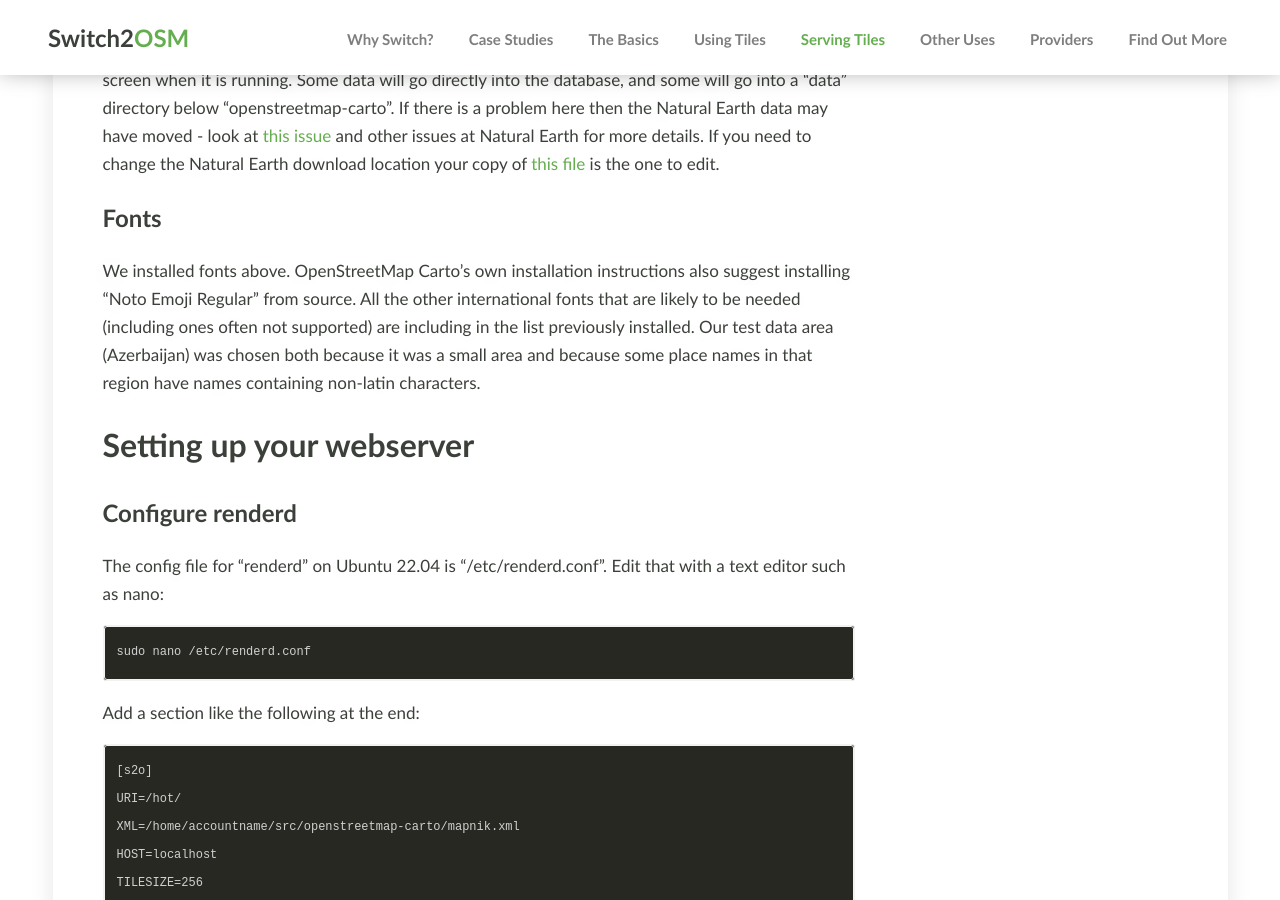
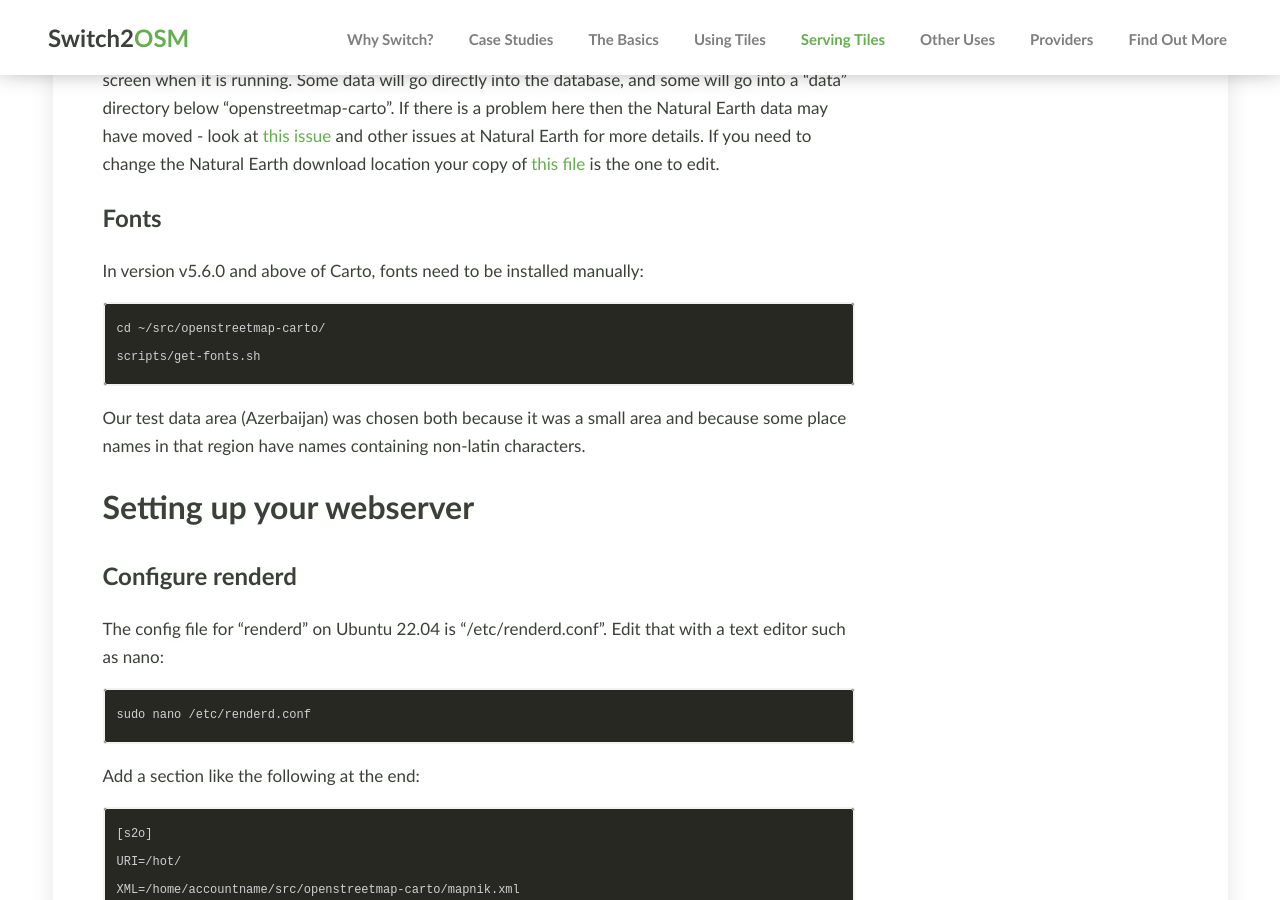
Before and after one commit to switch2osm/switch2osm, a Jekyll site: the page built from serving-tiles/manually-building-a-tile-server-ubuntu-22-04-lts.md, in a window 1280 px wide and 900 px high, scrolled down 6874 px. Built offline with Jekyll 4.4.1, drawn with Linux system fonts in a browser that asks for light colours; comment, search, counter and statistics services are not loaded.

Commit message:
Update manually-building-a-tile-server-ubuntu-22-04-lts.md
Added text to say to run "scripts/get-fonts.sh"

```diff
--- a/serving-tiles/manually-building-a-tile-server-ubuntu-22-04-lts.md
+++ b/serving-tiles/manually-building-a-tile-server-ubuntu-22-04-lts.md
@@ -191,7 +191,12 @@
 
 ## Fonts
 
-We installed fonts above.  OpenStreetMap Carto's own installation instructions also suggest installing "Noto Emoji Regular" from source. All the other international fonts that are likely to be needed (including ones often not supported) are including in the list previously installed.  Our test data area (Azerbaijan) was chosen both because it was a small area and because some place names in that region have names containing non-latin characters.
+In version v5.6.0 and above of Carto, fonts need to be installed manually:
+
+    cd ~/src/openstreetmap-carto/
+    scripts/get-fonts.sh
+
+Our test data area (Azerbaijan) was chosen both because it was a small area and because some place names in that region have names containing non-latin characters.
 
 # Setting up your webserver
 ## Configure renderd
```
